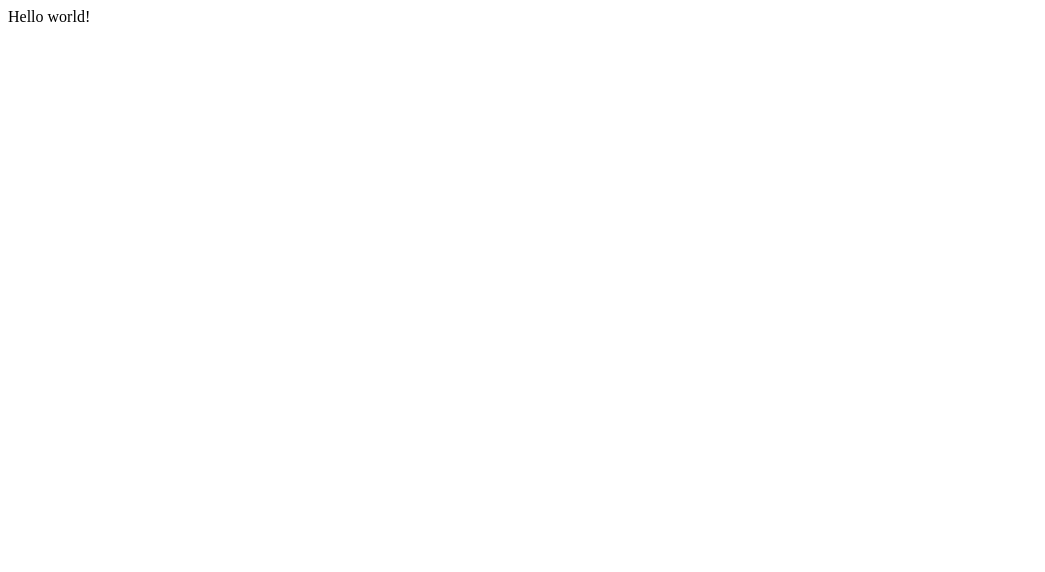
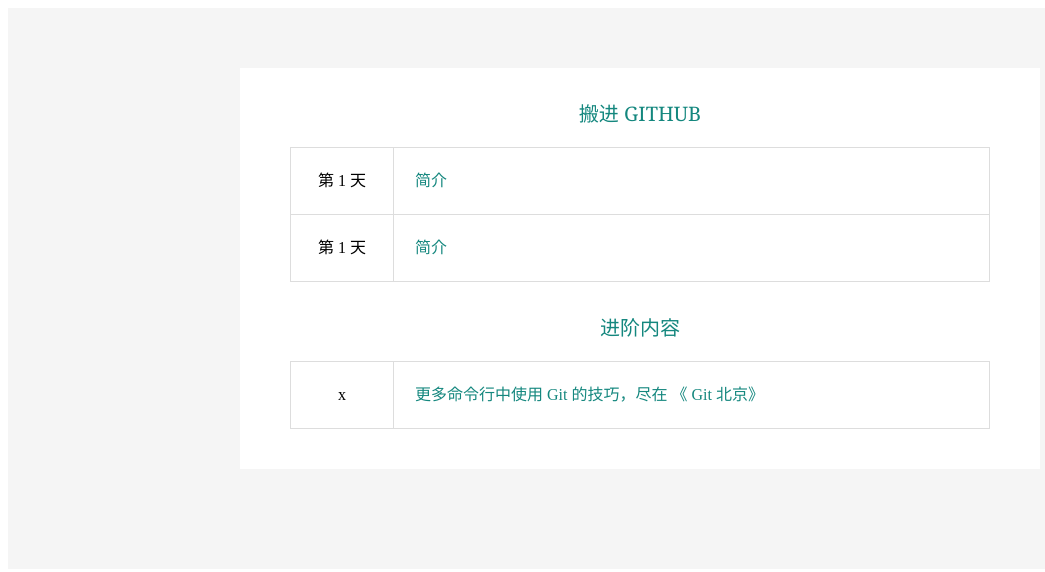
Before and after one commit to happypeter/gitbeijing, a Gatsby site: page / in a window 1280 px wide. Shown: the whole page, without its empty margins (0-1045 px from the left). Built offline with nearby package versions, Linux system fonts and the light colour scheme; Gatsby itself is replaced by a stand-in of ours.

Commit message:
add toc component

```diff
--- /dev/null
+++ b/src/components/Toc.js
@@ -0,0 +1,100 @@
+import React from 'react'
+import styled from 'styled-components'
+import Link from 'gatsby-link'
+
+const Toc = () => {
+  return (
+    <Wrap>
+      <Content>
+        <Part>搬进 Github</Part>
+        <Table>
+          <tbody>
+            <Row>
+              <Col1>第 1 天</Col1>
+              <Col2>
+                <Link to="./">简介</Link>
+              </Col2>
+            </Row>
+            <Row class="even">
+              <Col1>第 1 天</Col1>
+              <Col2>
+                <Link to="./">简介</Link>
+              </Col2>
+            </Row>
+          </tbody>
+        </Table>
+
+        <Part>进阶内容</Part>
+        <Table>
+          <tbody>
+            <Row>
+              <Col1>x</Col1>
+              <Col2>
+                <a href="http://haoqicat.com/gitbeijing">
+                  更多命令行中使用 Git 的技巧，尽在 《 Git 北京》
+                </a>
+              </Col2>
+            </Row>
+          </tbody>
+        </Table>
+      </Content>
+    </Wrap>
+  )
+}
+
+export default Toc
+
+const Wrap = styled.div`
+  background: #f5f5f5;
+  padding: 30px 0;
+`
+
+const Content = styled.div`
+  padding-top: 10px;
+  padding-bottom: 10px;
+  width: 800px;
+  margin: 30px auto 70px;
+  background: #fff;
+`
+
+const Part = styled.p`
+  font-family: 'Crete Round', Georgia, Times New Roman, serif;
+  font-size: 20px;
+  text-transform: uppercase;
+  color: #14877e;
+  margin: 20px 0;
+  text-align: center;
+`
+
+const Table = styled.table`
+  border-collapse: collapse;
+  width: 700px;
+  margin: 0 auto 30px;
+  td {
+    border: 1px solid #ddd;
+    line-height: 1.5;
+    vertical-align: middle;
+  }
+`
+const Row = styled.tr`
+  &:hover {
+    background-color: #1bbfb1;
+    color: white;
+  }
+  &:hover a {
+    color: #fff !important;
+  }
+`
+const Col1 = styled.td`
+  text-align: center;
+  width: 100px;
+`
+
+const Col2 = styled.td`
+  a {
+    display: block;
+    padding: 20px;
+    color: #14877e;
+    text-decoration: none;
+  }
+`
--- a/src/pages/index.js
+++ b/src/pages/index.js
@@ -1,3 +1,10 @@
-import React from "react"
+import React from 'react'
+import Toc from '../components/Toc'
 
-export default () => <div>Hello world!</div>
+export default () => {
+  return (
+    <div>
+      <Toc />
+    </div>
+  )
+}
```
